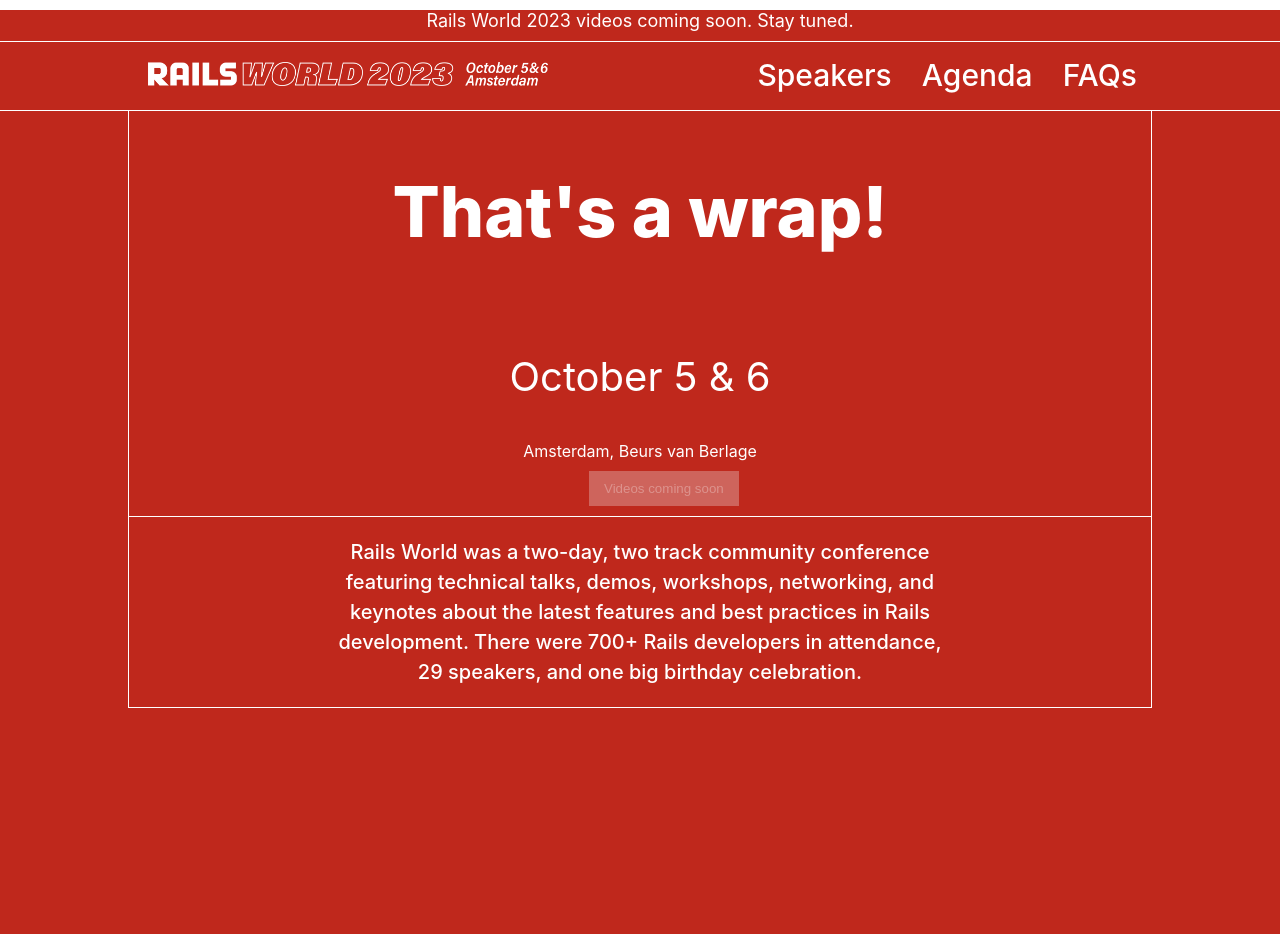
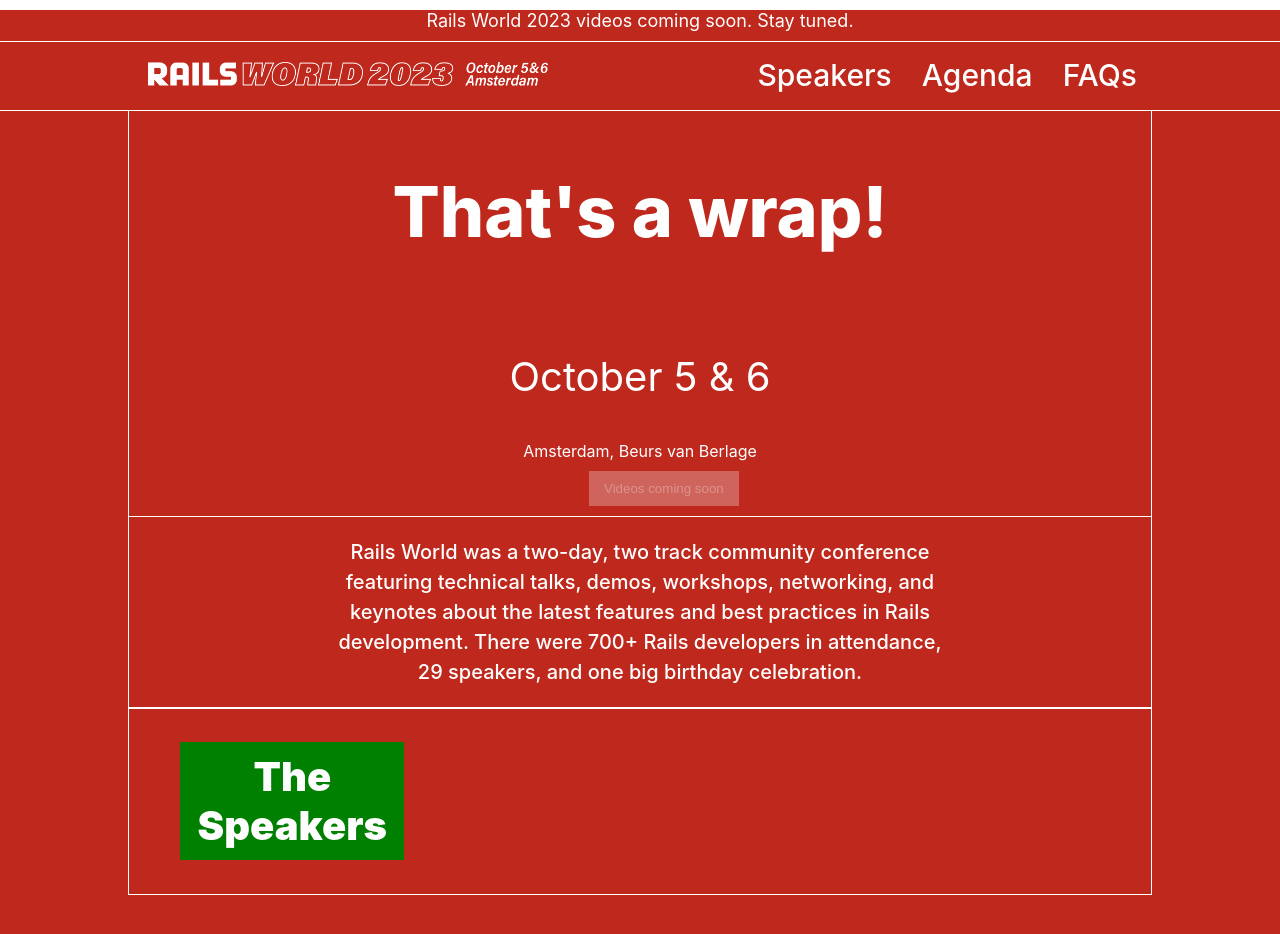
Before and after one commit to KipletingEdwin/Rails-World-2023, a React (Create React App) app: page / in a window 1280 px wide. Shown: the top 934 px of the page. Built offline with nearby package versions, Linux system fonts and the light colour scheme.

Commit message:
add a speaker section

```diff
--- a/src/App.css
+++ b/src/App.css
@@ -218,3 +218,21 @@
     white-space: normal;
   }
 }
+ /* Speakers */
+
+ .speakers{
+  border: 1px solid white;
+  margin: 0px 10%;
+
+ }
+
+ .speaker-title h2{
+  color: white;
+  font-weight: 900;
+  font-size: 40px;
+  width: 20%;
+  margin-left: 5%;
+  padding: 10px;
+  background-color: green;
+
+ }
--- a/src/components/App.js
+++ b/src/components/App.js
@@ -1,5 +1,6 @@
 import '../App.css';
 import Navbar from './Navbar';
+import Speakers from './Speakers';
 import Venue from './Venue';
 
 function App() {
@@ -7,6 +8,7 @@
     <div className="App">
       <Navbar/>
       <Venue/>
+      <Speakers/>
     </div>
   );
 }
--- /dev/null
+++ b/src/components/Speakers.js
@@ -0,0 +1,17 @@
+import React from 'react'
+
+function Speakers() {
+  return (
+    <section className='speakers'>
+        <div className='speaker-title'>
+        <h2> The Speakers</h2>
+        </div>
+        <div className='mySpeakers'>
+
+        </div>
+
+    </section>
+  )
+}
+
+export default Speakers
```
